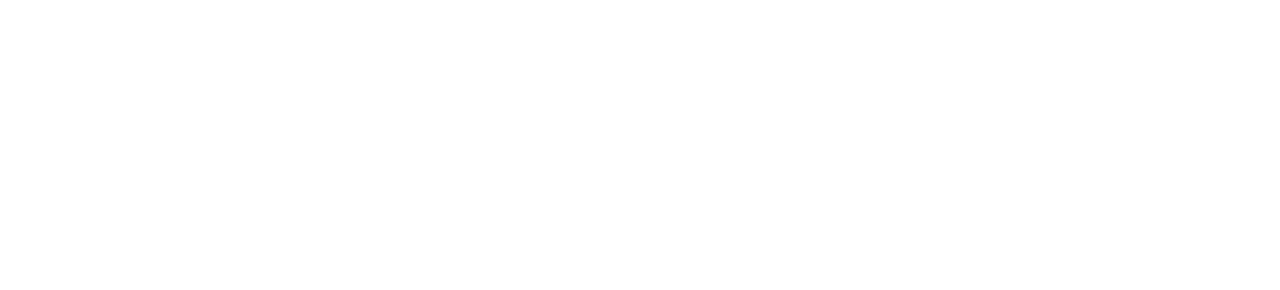
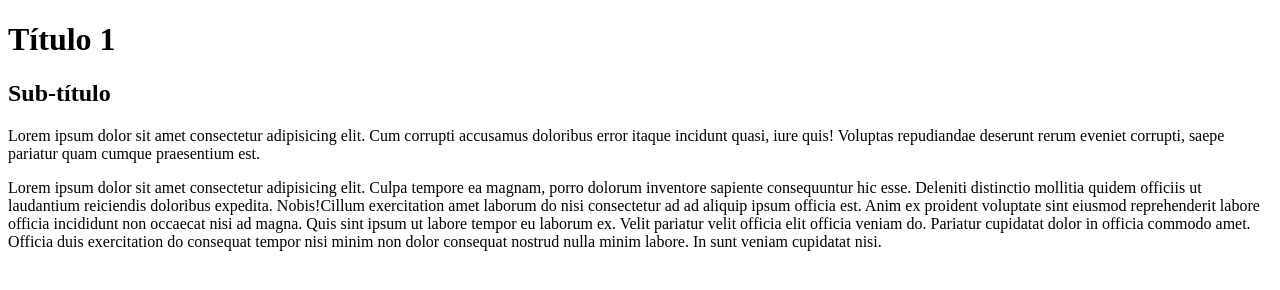
Before and after one commit to henrikhdk/ProgramadorBR-Web-Full-Stack, a plain HTML site: page 01 - HTML Básico/index.html in a window 1280 px wide. Drawn offline with Linux system fonts and the light colour scheme.

Commit message:
chore: Code from Part 3

```diff
--- a/01 - HTML Básico/index.html
+++ b/01 - HTML Básico/index.html
@@ -1,6 +1,5 @@
 <!DOCTYPE html>
 <!--Declarando para o navegador que está pagina é HTML 5 -->
-
 <html>
   <head>
     <title>Primeira página</title>
@@ -8,6 +7,11 @@
   </head>
 
   <body>
+    <h1>Título 1</h1>
+    <h2>Sub-título</h2>
 
+    <p>Lorem ipsum dolor sit amet consectetur adipisicing elit. Cum corrupti accusamus doloribus error itaque incidunt quasi, iure quis! Voluptas repudiandae deserunt rerum eveniet corrupti, saepe pariatur quam cumque praesentium est.</p>
+
+    <p>Lorem ipsum dolor sit amet consectetur adipisicing elit. Culpa tempore ea magnam, porro dolorum inventore sapiente consequuntur hic esse. Deleniti distinctio mollitia quidem officiis ut laudantium reiciendis doloribus expedita. Nobis!Cillum exercitation amet laborum do nisi consectetur ad ad aliquip ipsum officia est. Anim ex proident voluptate sint eiusmod reprehenderit labore officia incididunt non occaecat nisi ad magna. Quis sint ipsum ut labore tempor eu laborum ex. Velit pariatur velit officia elit officia veniam do. Pariatur cupidatat dolor in officia commodo amet. Officia duis exercitation do consequat tempor nisi minim non dolor consequat nostrud nulla minim labore. In sunt veniam cupidatat nisi.</p>
   </body>
 </html>
```
